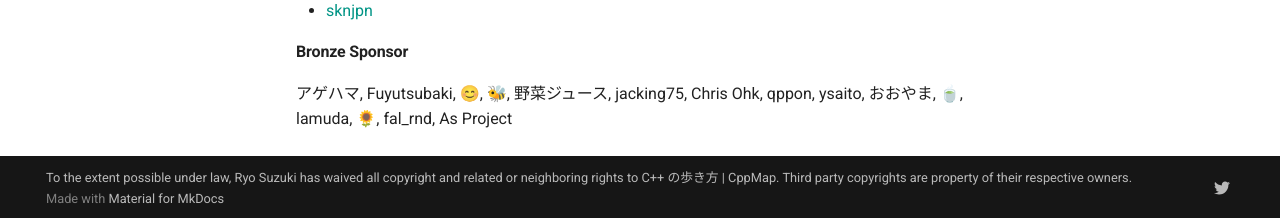
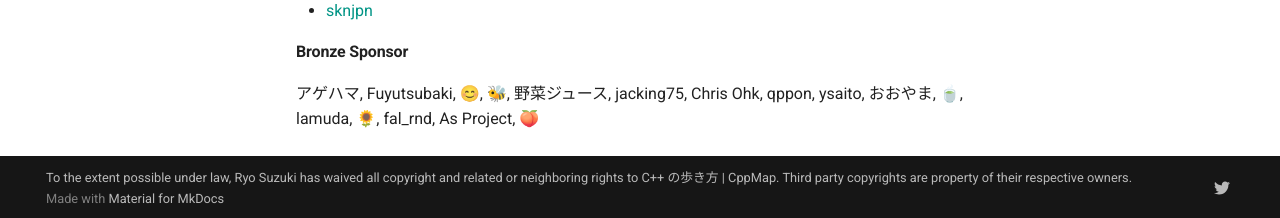
Before and after one commit to cppmap/cppmap.docs, an MkDocs documentation site: the page built from docs/index.md, in a window 1280 px wide and 1310 px high. Shown: the part 1089-1307 px from the top of the window. Built offline with MkDocs 1.6.1 and Material for MkDocs 9.7.7, drawn with Linux system fonts in a browser that asks for light colours; nearby versions of some CDN libraries; comment, search, counter and statistics services are not loaded.

```diff
--- a/docs/index.md
+++ b/docs/index.md
@@ -37,4 +37,4 @@ C++17, C++20, C++23, C++26 に関する情報を調査・提供します。
 - [sknjpn](https://twitter.com/sknjpn)
 
 #### Bronze Sponsor
-アゲハマ, Fuyutsubaki, 😊, 🐝, 野菜ジュース, jacking75, Chris Ohk, qppon, ysaito, おおやま, 🍵, lamuda, 🌻, fal_rnd, As Project
+アゲハマ, Fuyutsubaki, 😊, 🐝, 野菜ジュース, jacking75, Chris Ohk, qppon, ysaito, おおやま, 🍵, lamuda, 🌻, fal_rnd, As Project, 🍑
```
